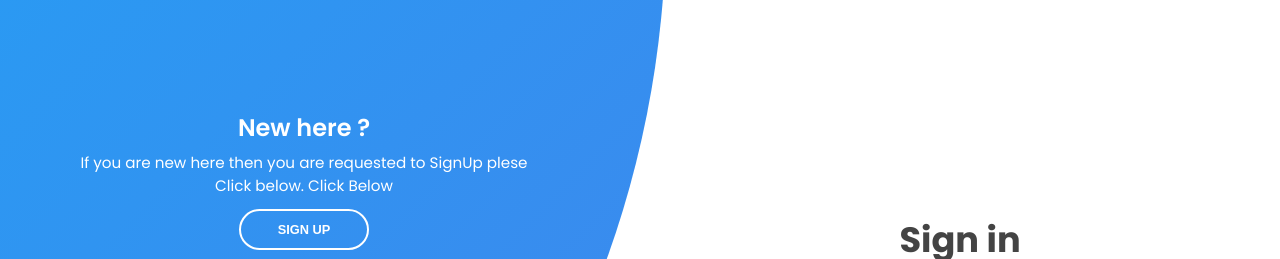
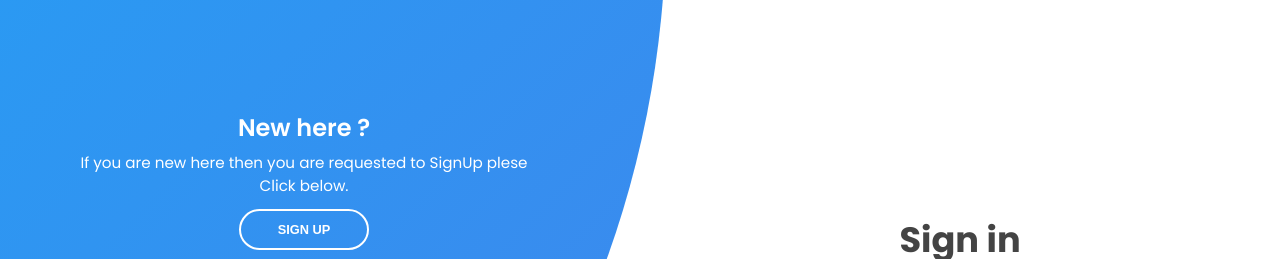
Before and after one commit to anirudhhbehera/Html-Css-Js-Project, a plain HTML site: page SignUp-SignIn-page/index.html in a window 1280 px wide. Shown: the top 259 px of the page. Drawn offline with Linux system fonts and the light colour scheme.

Commit message:
Update index.html

```diff
--- a/SignUp-SignIn-page/index.html
+++ b/SignUp-SignIn-page/index.html
@@ -81,7 +81,6 @@
           <h3>New here ?</h3>
           <p>
             If you are new here then you are requested to SignUp plese Click below.
-            Click Below
           </p>
           <button class="btn transparent" id="sign-up-btn">
             Sign up
```
